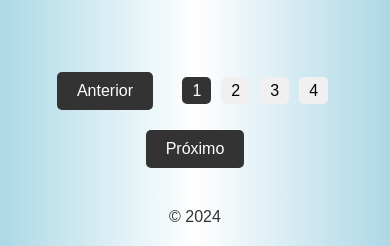
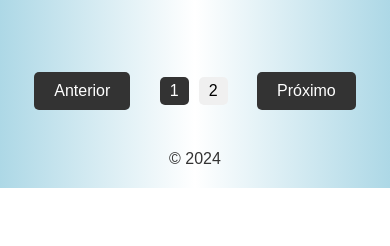
Before and after one commit to RAVELLSL/techtube, a plain HTML site: page index.html in a window 390 px wide. Shown: the part 2344-2590 px from the top of the page. After the commit the page ends 2532 px from the top, so only its background shows below. Drawn offline with Linux system fonts and the light colour scheme.

Commit message:
Update index.html

```diff
--- a/index.html
+++ b/index.html
@@ -105,6 +105,15 @@
             .video-wrapper {
                 margin-top: 20px;
             }
+
+            .page-numbers span {
+                display: none;
+            }
+
+            .page-numbers span.active,
+            .page-numbers span.show {
+                display: inline-block;
+            }
         }
     </style>
 </head>
@@ -178,12 +187,32 @@
             const pageNumbersContainer = document.getElementById('page-numbers');
             pageNumbersContainer.innerHTML = '';
 
-            for (let i = 1; i <= totalPages; i++) {
+            let startPage = currentPage;
+            let endPage = currentPage;
+
+            if (window.innerWidth <= 576) {
+                // Para telas menores, mostrar apenas 2 números
+                if (currentPage === 1) {
+                    endPage = 2;
+                } else if (currentPage === totalPages) {
+                    startPage = totalPages - 1;
+                } else {
+                    startPage = currentPage - 1;
+                    endPage = currentPage;
+                }
+            } else {
+                // Para telas maiores, mostrar todas as páginas
+                startPage = 1;
+                endPage = totalPages;
+            }
+
+            for (let i = startPage; i <= endPage; i++) {
                 const pageNumberElement = document.createElement('span');
                 pageNumberElement.innerText = i;
                 if (i === currentPage) {
                     pageNumberElement.classList.add('active');
                 }
+                pageNumberElement.classList.add('show'); // Adiciona a classe para telas menores
                 pageNumberElement.onclick = () => goToPage(i);
                 pageNumbersContainer.appendChild(pageNumberElement);
             }
@@ -214,6 +243,11 @@
 
         // Inicializa com a primeira página
         renderVideos(currentPage);
+
+        // Redesenha as páginas ao redimensionar a tela
+        window.onresize = () => {
+            renderPageNumbers();
+        };
     </script>
 </body>
 </html>
```
